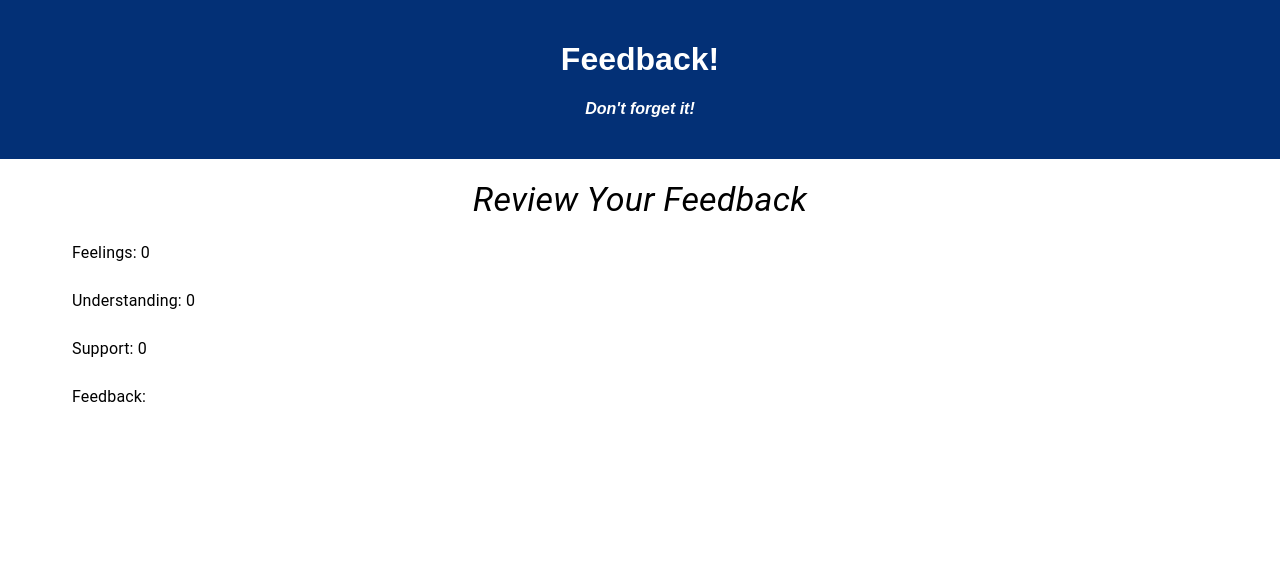
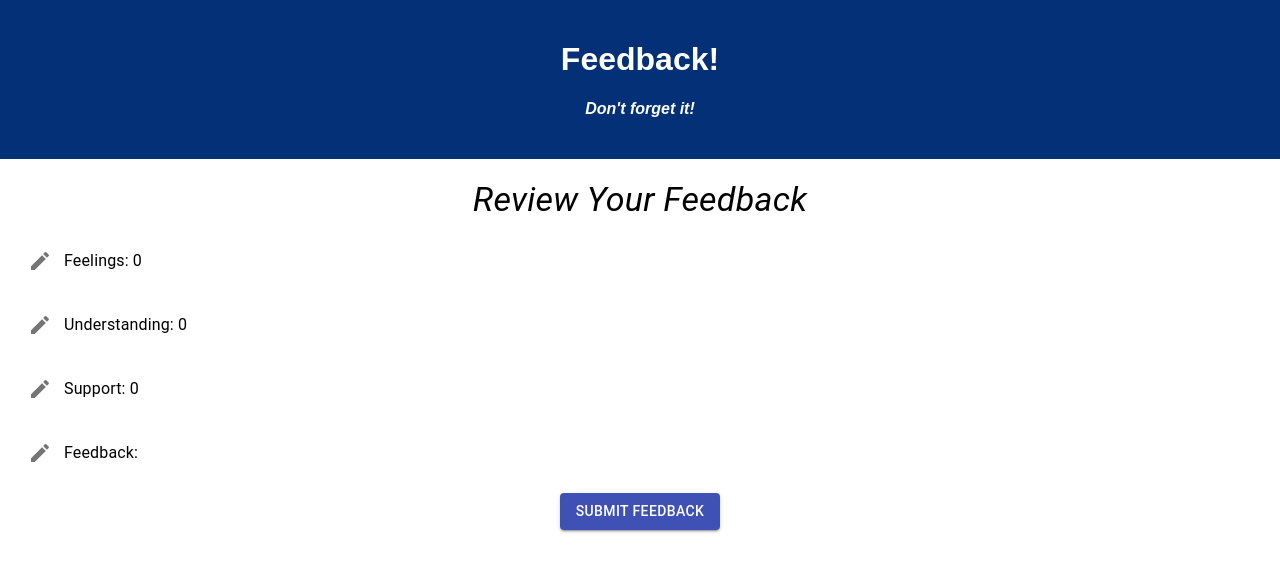
Before and after one commit to jappelgren/redux-feedback-loop, a React (Create React App) app: page /#/review in a window 1280 px wide. Shown: the top 572 px of the page. Built offline with nearby package versions, Linux system fonts and the light colour scheme.

Commit message:
Added ability to edit answers

```diff
--- a/src/components/FeelingRating/FeelingRating.js
+++ b/src/components/FeelingRating/FeelingRating.js
@@ -1,4 +1,4 @@
-import { useState } from 'react'
+import { useEffect, useState } from 'react'
 import Rating from '@material-ui/lab/Rating';
 import SentimentVeryDissatisfiedIcon from '@material-ui/icons/SentimentVeryDissatisfied';
 import SentimentDissatisfiedIcon from '@material-ui/icons/SentimentDissatisfied';
@@ -10,7 +10,7 @@ import Box from '@material-ui/core/Box';
 import PropTypes from 'prop-types';
 import { Button } from '@material-ui/core';
 import { useHistory } from 'react-router-dom';
-import { useDispatch } from 'react-redux';
+import { useDispatch, useSelector } from 'react-redux';
 
 const customIcons = {
     1: {
@@ -48,19 +48,31 @@ IconContainer.propTypes = {
 export default function FeelingRating() {
     const [value, setValue] = useState(0);
     const [disabled, setDisabled] = useState(true)
+    const [buttonText, setButtonText] = useState('Next')
+    const [route, setRoute] = useState('/understanding')
+
     const history = useHistory()
     const dispatch = useDispatch()
+    const reducers = useSelector(state => state)
 
     const handleRating = (event) => {
         setValue(event);
         setDisabled(false)
+        if (reducers.scoreReducer.feeling > 0
+            && reducers.scoreReducer.support > 0
+            && reducers.scoreReducer.understanding > 0
+            && reducers.feedbackReducer.length > 0) {
+            setButtonText('Done Editing')
+            setRoute('/review')
+        }
     }
 
     const handleSubmit = () => {
         dispatch({ type: 'SET_FEELING', payload: value })
-        history.push('/understanding')
+        history.push(route)
     }
     console.log(value)
+
     return (
         <div>
             <Typography variant="h4">How are you feeling today</Typography>
@@ -78,7 +90,7 @@ export default function FeelingRating() {
                 />
             </Box>
 
-            <Button onClick={handleSubmit} disabled={disabled} variant="contained" color="primary">Next</Button>
+            <Button onClick={handleSubmit} disabled={disabled} variant="contained" color="primary">{buttonText}</Button>
 
         </div>
     )
--- a/src/components/ReviewInfo/ReviewInfo.js
+++ b/src/components/ReviewInfo/ReviewInfo.js
@@ -1,33 +1,44 @@
-import { List, ListItem, ListItemIcon, ListItemText, Typography } from "@material-ui/core";
+import { Button, List, ListItem, ListItemIcon, ListItemText, Typography, IconButton } from "@material-ui/core";
 import { useSelector } from "react-redux";
+import EditIcon from '@material-ui/icons/Edit';
+import { useHistory } from "react-router-dom";
 
 export default function ReviewInfo() {
     const feedbackData = useSelector(state => state)
+    const history = useHistory()
+    const handleSubmit = () => {
+
+    }
     return (
         <div>
             <Typography variant="h4">Review Your Feedback</Typography>
             <List component="nav" aria-label="main mailbox folders">
                 <ListItem button>
-                    <ListItemIcon>
-                    </ListItemIcon>
+                    <IconButton onClick={() => history.push('/')}>
+                        <EditIcon />
+                    </IconButton>
                     <ListItemText primary={`Feelings: ${feedbackData.scoreReducer.feeling}`} />
                 </ListItem>
                 <ListItem button>
-                    <ListItemIcon>
-                    </ListItemIcon>
+                    <IconButton onClick={() => history.push('/understanding')}>
+                        <EditIcon />
+                    </IconButton>
                     <ListItemText primary={`Understanding: ${feedbackData.scoreReducer.understanding}`} />
                 </ListItem>
                 <ListItem button>
-                    <ListItemIcon>
-                    </ListItemIcon>
+                    <IconButton onClick={() => history.push('/support')}>
+                        <EditIcon />
+                    </IconButton>
                     <ListItemText primary={`Support: ${feedbackData.scoreReducer.support}`} />
                 </ListItem>
                 <ListItem button>
-                    <ListItemIcon>
-                    </ListItemIcon>
+                    <IconButton onClick={() => history.push('/feedback')}>
+                        <EditIcon />
+                    </IconButton>
                     <ListItemText primary={`Feedback: ${feedbackData.feedbackReducer}`} />
                 </ListItem>
             </List>
+            <Button onClick={handleSubmit} variant="contained" color="primary" type="submit">Submit Feedback</Button>
         </div>
     )
 }
--- a/src/components/UnderstandingRating/UnderstandingRating.js
+++ b/src/components/UnderstandingRating/UnderstandingRating.js
@@ -10,7 +10,7 @@ import Box from '@material-ui/core/Box';
 import PropTypes from 'prop-types';
 import { Button } from '@material-ui/core';
 import { useHistory } from 'react-router-dom';
-import { useDispatch } from 'react-redux';
+import { useDispatch, useSelector } from 'react-redux';
 
 const customIcons = {
     1: {
@@ -49,17 +49,28 @@ IconContainer.propTypes = {
 export default function UnderstandingRating() {
     const [value, setValue] = useState(0);
     const [disabled, setDisabled] = useState(true)
+    const [buttonText, setButtonText] = useState('Next')
+    const [route, setRoute] = useState('/support')
+
     const history = useHistory()
     const dispatch = useDispatch()
+    const reducers = useSelector(state => state)
 
     const handleRating = (event) => {
         setValue(event);
         setDisabled(false)
+        if (reducers.scoreReducer.feeling > 0
+            && reducers.scoreReducer.support > 0
+            && reducers.scoreReducer.understanding > 0
+            && reducers.feedbackReducer.length > 0) {
+            setButtonText('Done Editing')
+            setRoute('/review')
+        }
     }
 
     const handleSubmit = () => {
         dispatch({ type: 'SET_UNDERSTANDING', payload: value })
-        history.push('/support')
+        history.push(route)
     }
     console.log(value)
     return (
@@ -79,7 +90,7 @@ export default function UnderstandingRating() {
                 />
             </Box>
 
-            <Button onClick={handleSubmit} disabled={disabled} variant="contained" color="primary">Next</Button>
+            <Button onClick={handleSubmit} disabled={disabled} variant="contained" color="primary">{buttonText}</Button>
 
         </div>
     )
```
